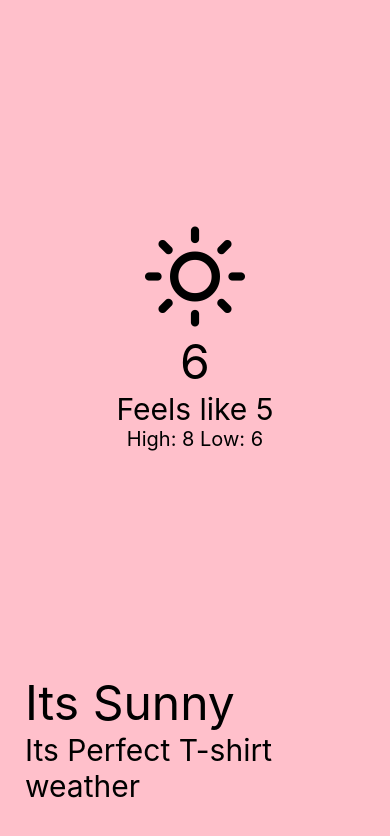
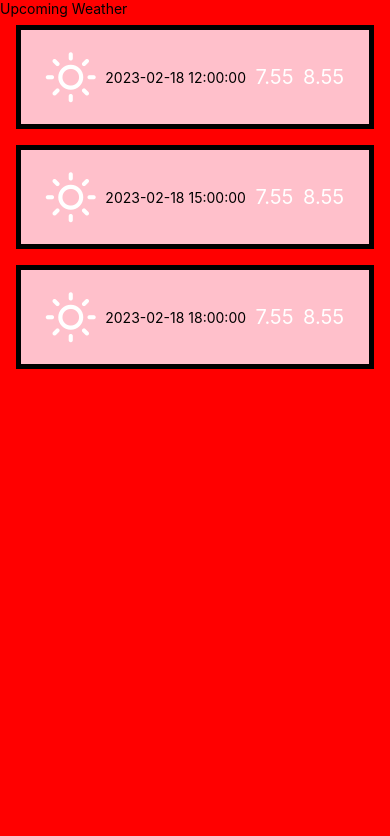
Before and after one commit to mJahaj/WeatherApp, a React Native app: screen / in a window 390 px wide. Shown: the top 836 px of the page. Built offline with nearby package versions, Linux system fonts and the light colour scheme.

Commit message:
Created List
List to display daily 3 hour weather

```diff
--- a/App.js
+++ b/App.js
@@ -1,10 +1,11 @@
 import React from "react"
 import {View, StyleSheet} from "react-native"
 import CurrentWeather from "./src/components/CurrentWeather"
+import UpcomingWeather from "./src/components/UpcomingWeather"
 const App = () =>{
   return (
     <View style={styles.container}>
-      <CurrentWeather />
+      <UpcomingWeather />
     </View>
   )
 }
--- /dev/null
+++ b/src/components/UpcomingWeather.js
@@ -0,0 +1,99 @@
+import react from "react";
+import { SafeAreaView, StyleSheet, Text, FlatList, View, StatusBar } from "react-native";
+import { Feather } from "@expo/vector-icons"; //<Feather>
+
+const DATA = [
+  {
+    dt_text: "2023-02-18 12:00:00",
+    main: {
+      temp_max: 8.55,
+      temp_min: 7.55,
+    },
+    weather: [
+      {
+        main: "Clear",
+      },
+    ],
+  },
+  {
+    dt_text: "2023-02-18 15:00:00",
+    main: {
+      temp_max: 8.55,
+      temp_min: 7.55,
+    },
+    weather: [
+      {
+        main: "Clouds",
+      },
+    ],
+  },
+  {
+    dt_text: "2023-02-18 18:00:00",
+    main: {
+      temp_max: 8.55,
+      temp_min: 7.55,
+    },
+    weather: [
+      {
+        main: "Rain",
+      },
+    ],
+  },
+];
+
+const Item = (props) => {
+  const { dt_text, min, max, condition } = props;
+
+  return (
+    <View style={styles.item}>
+      <Feather name={"sun"} size={50} color={"white"} />
+      <Text style={styles.data}>{dt_text}</Text>
+      <Text style={styles.temp}>{min}</Text>
+      <Text style={styles.temp}>{max}</Text>
+    </View>
+  );
+};
+const UpcomingWeather = () => {
+  const renderItem = ({ item }) => (
+    <Item
+      condition={item.weather[0].main}
+      dt_text={item.dt_text}
+      min={item.main.temp_min}
+      max={item.main.temp_max}
+    />
+  );
+  return (
+    <SafeAreaView style={styles.container}>
+      <Text>Upcoming Weather</Text>
+      <FlatList data={DATA} renderItem={renderItem} keyExtracctor={(item) => item.dt_text} />
+    </SafeAreaView>
+  );
+};
+
+const styles = StyleSheet.create({
+  container: {
+    flex: 1,
+    marginTop: StatusBar.currentHeight || 0,
+    backgroundColor: 'red'
+  },
+  item: {
+    padding: 20,
+    marginVertical: 8,
+    marginHorizontal: 16,
+    flexDirection: 'row',
+    justifyContent: 'space-around',
+    alignItems: 'center',
+    borderWidth: 5,
+    backgroundColor: 'pink'
+  },
+  temp: {
+    color: 'white',
+    fontSize: 20
+  },
+  date: {
+    color: 'white',
+    fontSize: 15
+  }
+});
+
+export default UpcomingWeather;
```
Also changed, not shown: 1 other file (tests, documents, lock files or other folders).
